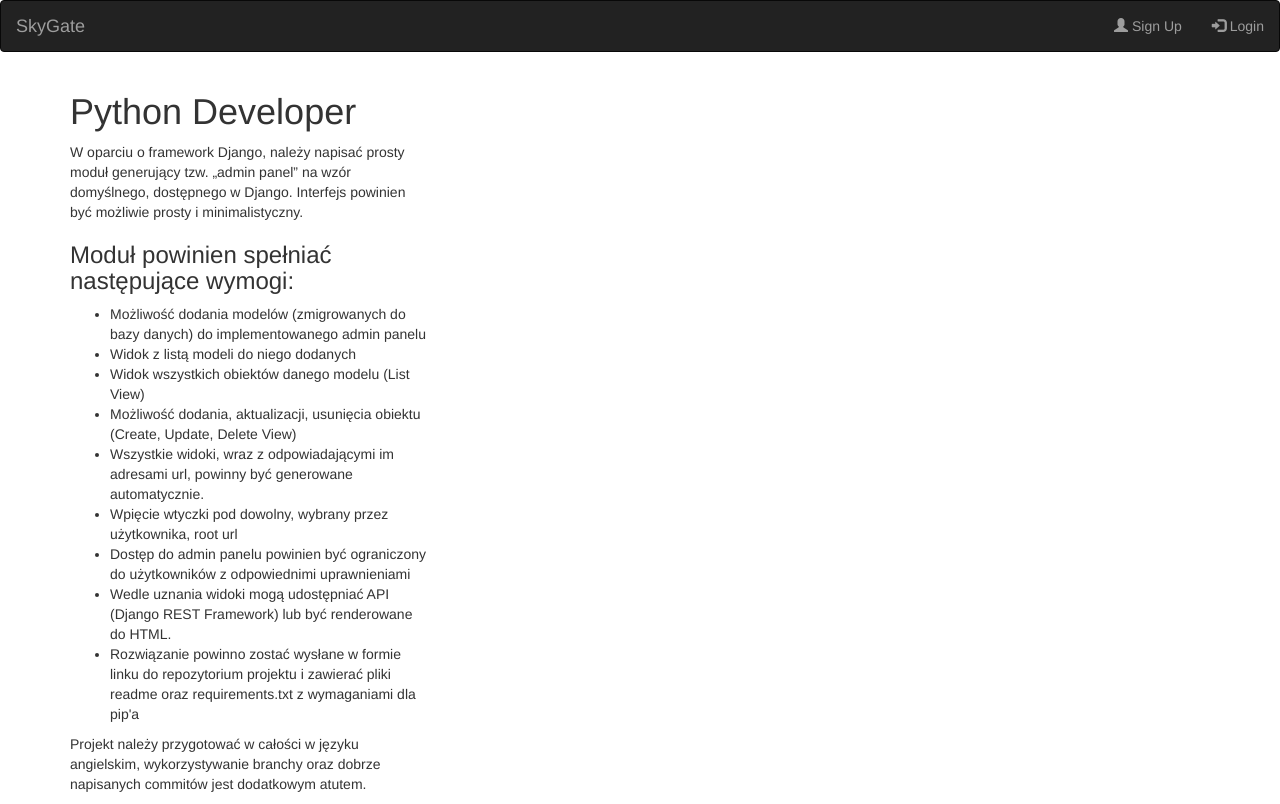
After one commit to Elmartin913/skygate, a Django app: page / in a window 1280 px wide. The commit adds this page. Run offline with Django 3.2, Linux system fonts and the light colour scheme; some libraries are stand-ins or nearby versions.

Commit message:
Start view, DetailView:Book, Author

```diff
--- a/app/models.py
+++ b/app/models.py
@@ -1,5 +1,5 @@
 from django.db import models
-from django.contrib.auth.models import User
+from django.conf import settings
 
 
 # Create your models here.
@@ -18,7 +18,7 @@ class Book(models.Model):
     author = models.ForeignKey('Author', on_delete=models.CASCADE)
     date_added = models.DateField(auto_now_add=True)
     tags = models.ManyToManyField('Tag', related_name='books', blank=True)
-    user = models.ForeignKey(User, on_delete=models.CASCADE)
+    user = models.ForeignKey(settings.AUTH_USER_MODEL, on_delete=models.CASCADE)
 
     def __str__(self):
         return self.title
--- a/app/templates/author_list.html
+++ b/app/templates/author_list.html
@@ -19,7 +19,7 @@
 
         {% for obj in object_list %}
             <tr>
-                <td><a href="/author-list/{{ obj.id }}">{{ obj.name }}</a></td>
+                <td><a href="/author/{{ obj.id }}">{{ obj.author_name }}</a></td>
                 <td><a href="/author/{{ obj.id }}/edit">Edit</a></td>
                 <td><a href="/author/{{ obj.id }}/delete">Delete</a></td>
             </tr>
--- a/app/templates/base.html
+++ b/app/templates/base.html
@@ -15,7 +15,7 @@
 <nav class="navbar navbar-inverse">
   <div class="container-fluid">
     <div class="navbar-header">
-      <a class="navbar-brand" href="#">SkyGate</a>
+      <a class="navbar-brand" href="{% url 'panel' %}">SkyGate</a>
     </div>
     <ul class="nav navbar-nav">
     </ul>
@@ -26,9 +26,7 @@
                   <span class="glyphicon glyphicon-user"></span>  {{ user.username }}
                 </a>
                 <div class="dropdown-menu dropdown-menu-right" aria-labelledby="userMenu">
-                    <a class="dropdown-item" href="#">My account</a>
-                        <div class="dropdown-divider"></div>
-                    <a class="dropdown-item" href="#">Change password</a>
+                    <a class="dropdown-item" href="https://www.pandjango.pl/">Contact</a>
                         <div class="dropdown-divider"></div>
                     <a class="dropdown-item" href="{% url 'logout' %}">Log out</a>
                 </div>
--- a/app/templates/book_list.html
+++ b/app/templates/book_list.html
@@ -19,7 +19,7 @@
 
         {% for obj in object_list %}
             <tr>
-                <td><a href="/book_list/{{ obj.id }}">{{ obj.title }}</a></td>
+                <td><a href="/book/{{ obj.id }}">{{ obj.title }}</a></td>
                 <td><a href="/book/{{ obj.id }}/edit">Edit</a></td>
                 <td><a href="/book/{{ obj.id }}/delete">Delete</a></td>
             </tr>
@@ -28,7 +28,6 @@
     </tbody>
   </table>
   <p><a href="/book-create">New Book</a></p>
-  <p><a href="/book-creator1">New Book Creator</a></p>
 </div>
 </section>
 {% endblock %}
--- /dev/null
+++ b/app/templates/index.html
@@ -0,0 +1,77 @@
+<!DOCTYPE html>
+<html lang="en">
+
+<head>
+    <meta charset="utf-8">
+    <meta name="viewport" content="width=device-width, initial-scale=1.0">
+    <title></title>
+    <link rel="stylesheet" href="">
+    <link rel="stylesheet" href="https://maxcdn.bootstrapcdn.com/bootstrap/3.3.7/css/bootstrap.min.css">
+    <script src="https://ajax.googleapis.com/ajax/libs/jquery/3.3.1/jquery.min.js"></script>
+    <script src="https://maxcdn.bootstrapcdn.com/bootstrap/3.3.7/js/bootstrap.min.js"></script>
+</head>
+
+<body>
+<nav class="navbar navbar-inverse">
+  <div class="container-fluid">
+    <div class="navbar-header">
+      <a class="navbar-brand" href="{% url 'panel' %}">SkyGate</a>
+    </div>
+    <ul class="nav navbar-nav">
+    </ul>
+    <ul class="nav navbar-nav navbar-right">
+    {% if user.is_authenticated %}
+        <li class="nav-item dropdown">
+                <a class="nav-link dropdown-toggle" href="#" id="userMenu" data-toggle="dropdown" aria-haspopup="true" aria-expanded="false">
+                  <span class="glyphicon glyphicon-user"></span>  {{ user.username }}
+                </a>
+                <div class="dropdown-menu dropdown-menu-right" aria-labelledby="userMenu">
+                    <a class="dropdown-item" href="https://www.pandjango.pl/">Contact</a>
+                        <div class="dropdown-divider"></div>
+                    <a class="dropdown-item" href="{% url 'logout' %}">Log out</a>
+                </div>
+        </li>
+    {% else %}
+      <li><a href="{% url 'signup' %}"><span class="glyphicon glyphicon-user"></span> Sign Up</a></li>
+      <li><a href="{% url 'login' %}"><span class="glyphicon glyphicon-log-in"></span> Login</a></li>
+    {% endif %}
+    </ul>
+  </div>
+</nav>
+
+<section>
+    <div class="container">
+    <div class="row justify-content-center">
+        <div class="col-lg-4 col-md-6 col-sm-8">
+            <div class="card">
+                <div class="card-body">
+
+                    <h1>Python Developer</h1>
+
+                    <p>W oparciu o framework Django, należy napisać prosty moduł generujący tzw. „admin panel” na wzór domyślnego, dostępnego w Django. Interfejs powinien być możliwie prosty i minimalistyczny.</p>
+
+                    <h3>Moduł powinien spełniać następujące wymogi:</h3>
+                    <ul>
+                        <li>Możliwość dodania modelów (zmigrowanych do bazy danych) do implementowanego admin panelu</li>
+                        <li>Widok z listą modeli do niego dodanych</li>
+                        <li>Widok wszystkich obiektów danego modelu (List View)</li>
+                        <li>Możliwość dodania, aktualizacji, usunięcia obiektu (Create, Update, Delete View)</li>
+                        <li>Wszystkie widoki, wraz z odpowiadającymi im adresami url, powinny być generowane automatycznie.</li>
+                        <li>Wpięcie wtyczki pod dowolny, wybrany przez użytkownika, root url</li>
+                        <li>Dostęp do admin panelu powinien być ograniczony do użytkowników z odpowiednimi uprawnieniami</li>
+                        <li>Wedle uznania widoki mogą udostępniać API (Django REST Framework) lub być renderowane do HTML.</li>
+                        <li>Rozwiązanie powinno zostać wysłane w formie linku do repozytorium projektu i zawierać pliki readme oraz requirements.txt z wymaganiami dla pip'a</li>
+                    </ul>
+
+                    <p>Projekt należy przygotować w całości w języku angielskim, wykorzystywanie branchy oraz dobrze napisanych commitów jest dodatkowym atutem.</p>
+
+                </div>
+            </div>
+        </div>
+    </div>
+</div>
+
+</section>
+
+</body>
+</html>
--- a/app/templates/tag_list.html
+++ b/app/templates/tag_list.html
@@ -19,7 +19,7 @@
 
         {% for obj in object_list %}
             <tr>
-                <td><a href="/tag-list/{{ obj.id }}">{{ obj.tag_name }}</a></td>
+                <td>{{ obj.tag_name }}</td>
                 <td><a href="/tag/{{ obj.id }}/edit">Edit</a></td>
                 <td><a href="/tag/{{ obj.id }}/delete">Delete</a></td>
             </tr>
--- a/app/views.py
+++ b/app/views.py
@@ -2,7 +2,9 @@ from django.shortcuts import render, redirect
 from django.views import View
 from django.http import request, HttpResponseRedirect
 from django.views.generic.edit import CreateView, UpdateView, DeleteView
+from django.views.generic.detail import DetailView
 from django.views.generic.list import ListView
+from django.template.response import TemplateResponse
 from django.urls import reverse_lazy
 from django.contrib.auth import login
 from django.contrib.auth.decorators import login_required
@@ -10,13 +12,18 @@ from django.contrib.auth.mixins import PermissionRequiredMixin, LoginRequiredMix
 
 
 from .models import Book, Author, Tag
-from .forms import BookCreatorStep1Form, BookCreatorStep2Form
 from .forms import SignUpForm
 
 
 # Create your views here.
 
+class StartView(View):
+    def get(self, requset):
+        return TemplateResponse(requset, 'index.html')
+
 # panel
+
+
 class PanelView(LoginRequiredMixin, View):
     def get(self, request):
         return render(request, 'panel.html')
@@ -27,6 +34,11 @@ class PanelView(LoginRequiredMixin, View):
 class BookListView(ListView):
     model = Book
     template_name = 'book_list.html'
+
+
+class BookDetailView(DetailView):
+    model = Book
+    template_name = 'book_detail.html'
 
 
 class BookUpdateView(UpdateView):
@@ -48,36 +60,6 @@ class BookCreateView(CreateView):
     fields = '__all__'
     success_url = reverse_lazy('book-list')
 
-# book creator
-
-
-class BookCreatorStep1View(View):
-    def get(self, request):
-        form = BookCreatorStep1Form()
-        return render(request, 'form.html', {'form': form})
-
-    def post(self, request):
-        form = BookCreatorStep1Form(request.POST)
-        if form.is_valid():
-            title = form.cleaned_data['title']
-            gender = form.cleaned_data['gender']
-            isbn = form.cleaned_data['isbn']
-            new_book = Book.objects.create(
-                title=title,
-                gender=gender,
-                isbn=isbn,
-                user=request.user
-            )
-
-        url = reverse('book-creator2', kwargs={'book_id': new_book.id})
-        return HttpResponseRedirect(url)
-
-
-class BookCreatorStep2View(View):
-    def get(self, request, book_id):
-        form = BookCreatorStep2Form()
-        return render(request, 'form.html', {'form': form})
-
 
 # authors
 
@@ -85,6 +67,11 @@ class BookCreatorStep2View(View):
 class AuthorListView(ListView):
     model = Author
     template_name = 'author_list.html'
+
+
+class AuthorDetailView(DetailView):
+    model = Author
+    template_name = 'author_detail.html'
 
 
 class AuthorUpdateView(UpdateView):
--- a/skygate/urls.py
+++ b/skygate/urls.py
@@ -22,12 +22,13 @@ from django.contrib.auth.views import (
 )
 
 from app.views import (
+    StartView,
     PanelView,
+    BookDetailView,
     BookCreateView,
-    BookCreatorStep1View,
-    BookCreatorStep2View,
     BookListView,
     AuthorListView,
+    AuthorDetailView,
     TagListView,
     BookUpdateView,
     AuthorUpdateView,
@@ -42,18 +43,18 @@ from app.views import (
 
 urlpatterns = [
     path('admin/', admin.site.urls),
+    path('', StartView.as_view(), name='index'),
     # panel vielw
     path('panel/', PanelView.as_view(), name='panel'),
     # books
     path('book-list', BookListView.as_view(), name='book-list'),
+    path('book/<int:pk>/', BookDetailView.as_view(), name='book-detail'),
     path('book/<int:pk>/edit', BookUpdateView.as_view(), name='book-edit'),
     path('book/<int:pk>/delete', BookDeleteView.as_view(), name='book-delete'),
     path('book-create', BookCreateView.as_view(), name='book-create'),
-    # book creator
-    path('book-creator1', BookCreatorStep1View.as_view(), name='book-creator1'),
-    path('book-creator2/<int:book_id>', BookCreatorStep2View.as_view(), name='book-creator2'),
     # authors
     path('author-list', AuthorListView.as_view(), name='author-list'),
+    path('author/<int:pk>/', AuthorDetailView.as_view(), name='author-detail'),
     path('author/<int:pk>/edit', AuthorUpdateView.as_view(), name='author-edit'),
     path('author/<int:pk>/delete', AuthorDeleteView.as_view(), name='author-delete'),
     path('author-create', AuthorCreateView.as_view(), name='author-create'),
```
Also changed, not shown: app/forms.py (+0 -12 lines), app/templates/author_detail.html (added, +26 -0 lines), app/templates/author_form.html (+15 -6 lines), app/templates/book_detail.html (added, +30 -0 lines), app/templates/book_form.html (+15 -6 lines), app/migrations/0003_auto_20180820_2116.py (added).
